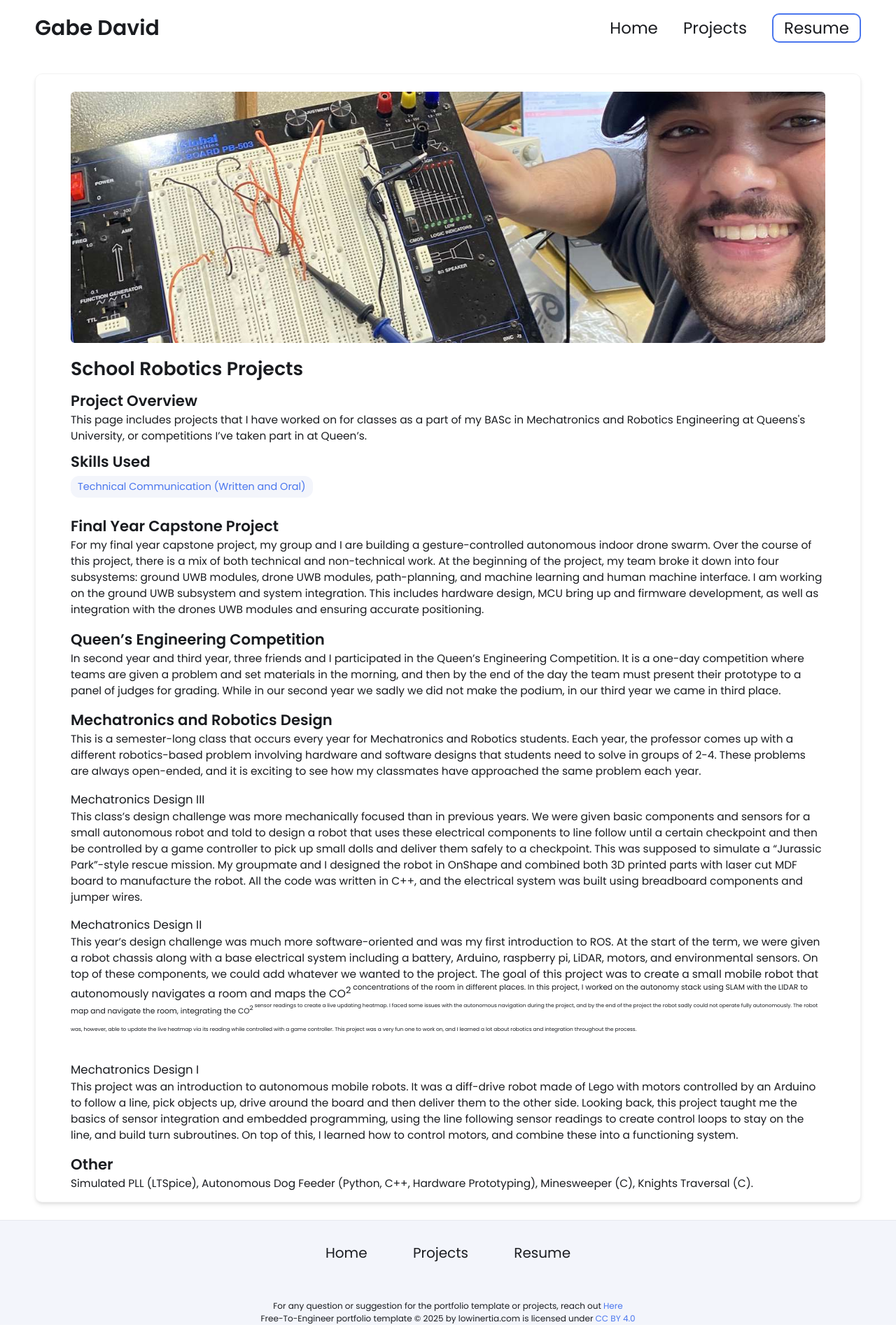
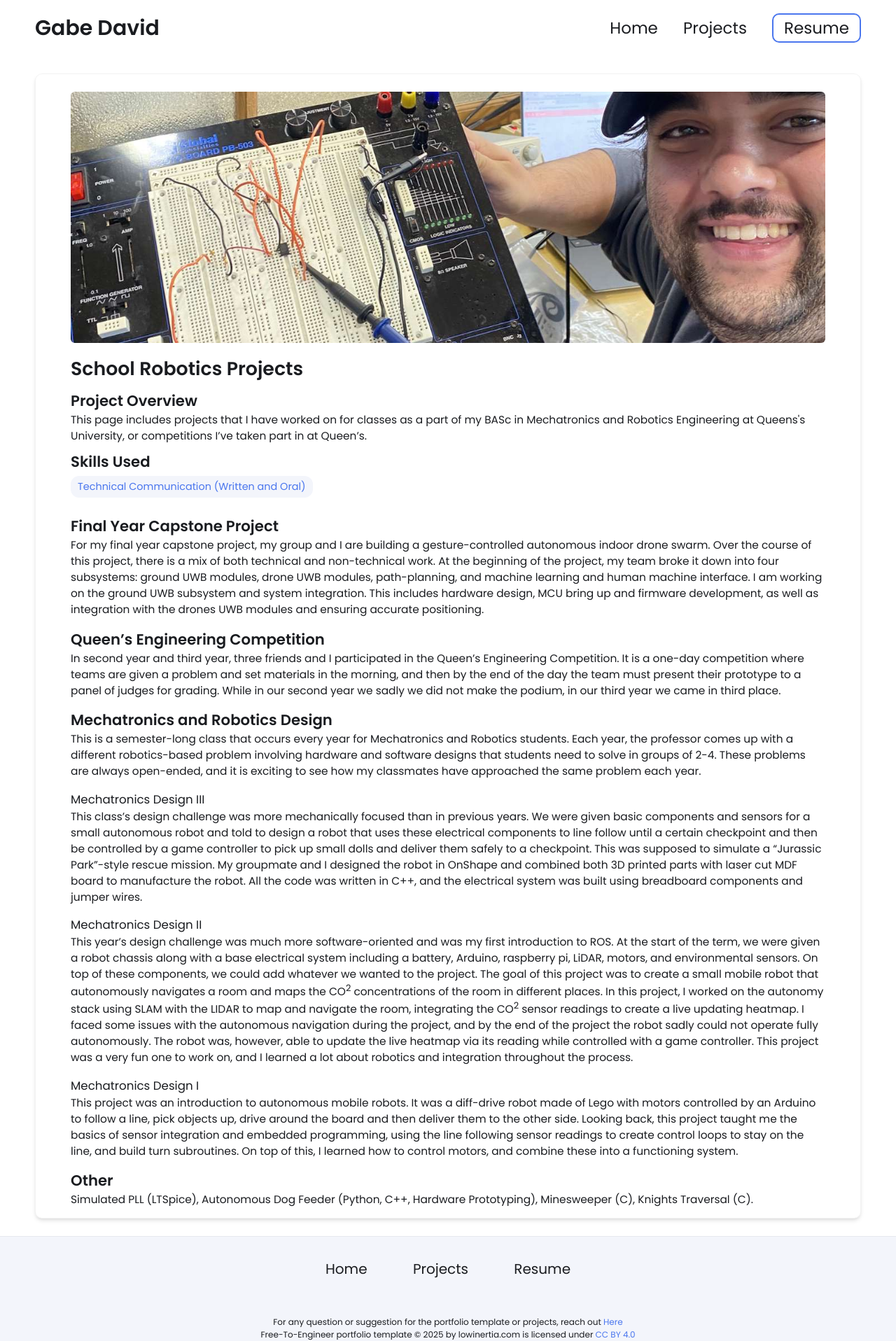
Before and after one commit to gabedavid03/gabedavid03.github.io, a Jekyll site: the page built from _projects/5-School-Projects/index.md, in a window 1280 px wide. Shown: the whole page at 70% size. Built offline with Jekyll 4.4.1, drawn with Linux system fonts in a browser that asks for light colours; before the commit the page ends 1893 px from its top, so only the background shows below that.

```diff
--- a/_projects/5-School-Projects/index.md
+++ b/_projects/5-School-Projects/index.md
@@ -21,7 +21,7 @@ This is a semester-long class that occurs every year for Mechatronics and Roboti
 This class’s design challenge was more mechanically focused than in previous years. We were given basic components and sensors for a small autonomous robot and told to design a robot that uses these electrical components to line follow until a certain checkpoint and then be controlled by a game controller to pick up small dolls and deliver them safely to a checkpoint. This was supposed to simulate a “Jurassic Park”-style rescue mission.  My groupmate and I designed the robot in OnShape and combined both 3D printed parts with laser cut MDF board to manufacture the robot. All the code was written in C++, and the electrical system was built using breadboard components and jumper wires.
 
 ### Mechatronics Design II
-This year’s design challenge was much more software-oriented and was my first introduction to ROS. At the start of the term, we were given a robot chassis along with a base electrical system including a battery, Arduino, raspberry pi, LiDAR, motors, and environmental sensors. On top of these components, we could add whatever we wanted to the project. The goal of this project was to create a small mobile robot that autonomously navigates a room and maps the CO<sup>2<sup> concentrations of the room in different places. In this project, I worked on the autonomy stack using SLAM with the LIDAR to map and navigate the room, integrating the CO<sup>2<sup> sensor readings to create a live updating heatmap. I faced some issues with the autonomous navigation during the project, and by the end of the project the robot sadly could not operate fully autonomously. The robot was, however, able to update the live heatmap via its reading while controlled with a game controller. This project was a very fun one to work on, and I learned a lot about robotics and integration throughout the process.
+This year’s design challenge was much more software-oriented and was my first introduction to ROS. At the start of the term, we were given a robot chassis along with a base electrical system including a battery, Arduino, raspberry pi, LiDAR, motors, and environmental sensors. On top of these components, we could add whatever we wanted to the project. The goal of this project was to create a small mobile robot that autonomously navigates a room and maps the CO<sup>2</sup> concentrations of the room in different places. In this project, I worked on the autonomy stack using SLAM with the LIDAR to map and navigate the room, integrating the CO<sup>2</sup> sensor readings to create a live updating heatmap. I faced some issues with the autonomous navigation during the project, and by the end of the project the robot sadly could not operate fully autonomously. The robot was, however, able to update the live heatmap via its reading while controlled with a game controller. This project was a very fun one to work on, and I learned a lot about robotics and integration throughout the process.
 
 ### Mechatronics Design I
 This project was an introduction to autonomous mobile robots. It was a diff-drive robot made of Lego with motors controlled by an Arduino to follow a line, pick objects up, drive around the board and then deliver them to the other side. Looking back, this project taught me the basics of sensor integration and embedded programming, using the line following sensor readings to create control loops to stay on the line, and build turn subroutines. On top of this, I learned how to control motors, and combine these into a functioning system.
```
